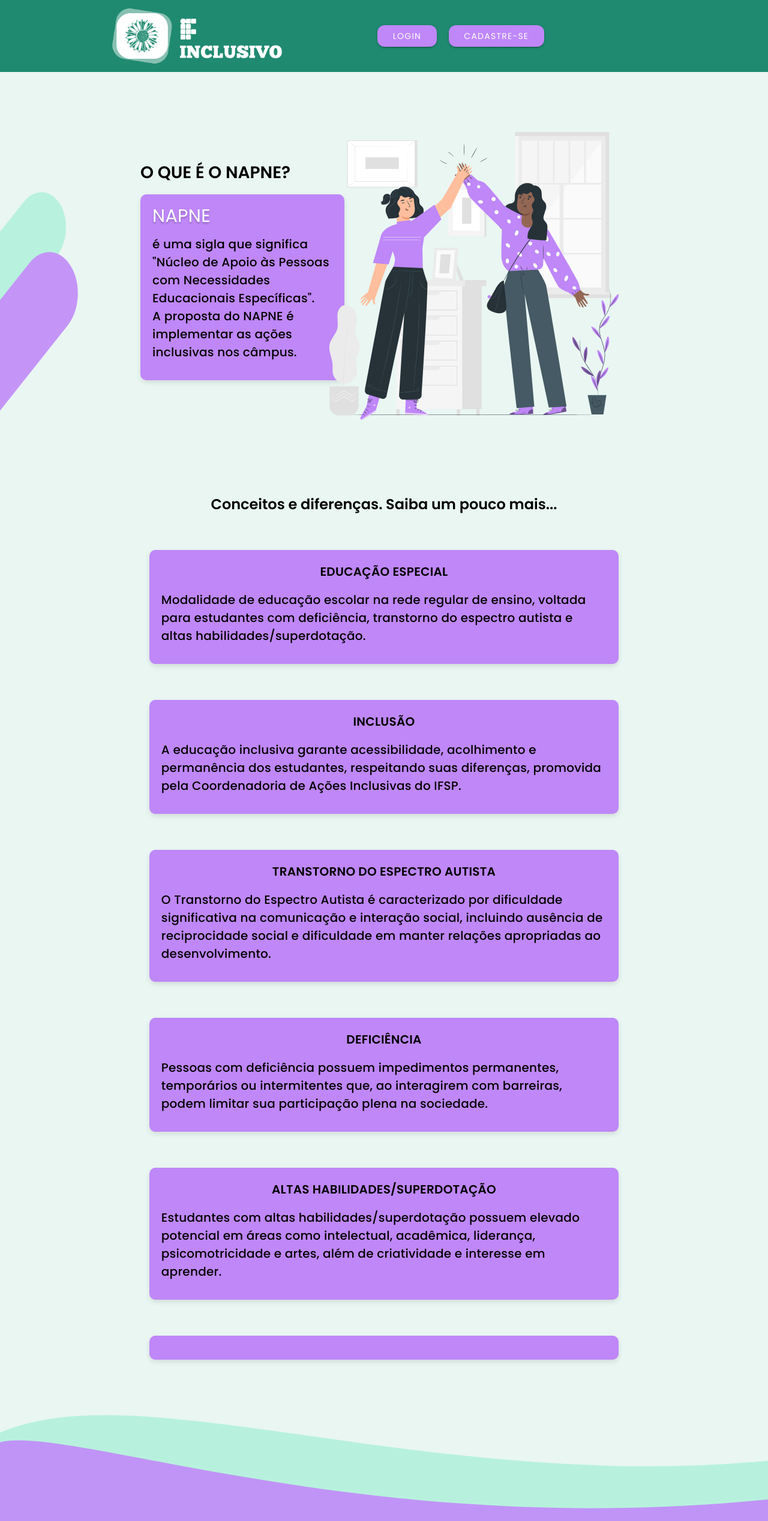
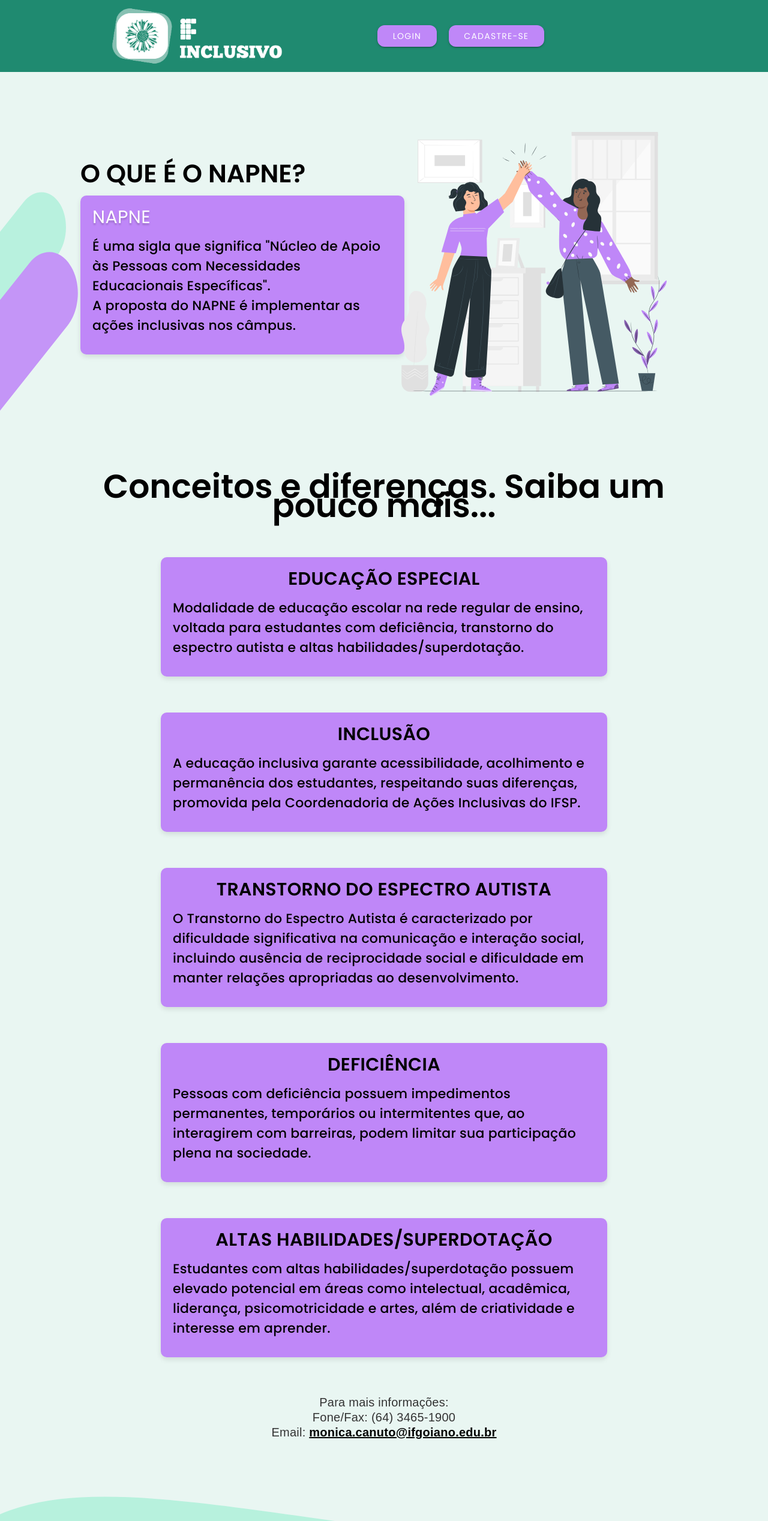
Before and after one commit to arianamesquita/IFInclusivo-frontend, an Angular app: page /napne in a window 1280 px wide. Shown: the top 2536 px of the page at 60% size. Built offline with nearby package versions, Linux system fonts and the light colour scheme.

Commit message:
feat(napne):  versão com o footer

```diff
--- a/src/app/external/views/components/napne/napne.component.html
+++ b/src/app/external/views/components/napne/napne.component.html
@@ -6,7 +6,7 @@
         <h1>O QUE É O NAPNE?</h1>
         <div class="info-box">
           <h2 class="white">NAPNE</h2>
-            <p>é uma sigla que significa "Núcleo de Apoio às Pessoas com Necessidades Educacionais Específicas".
+            <p>É uma sigla que significa "Núcleo de Apoio às Pessoas com Necessidades Educacionais Específicas".
             <br>A proposta do NAPNE é implementar as ações inclusivas nos câmpus.</p>
         </div>
       </div>
@@ -48,9 +48,15 @@
         psicomotricidade e artes, além de criatividade e interesse em aprender.</p>
     </div>
 
-    <div class="info-box">
-      <!--falta criar o contato do final qualquer coisa cria outra dentro dessa pra alinhar à esquerda o texto
+    <!--falta criar o contato do final qualquer coisa cria outra dentro dessa pra alinhar à esquerda o texto
       e essa aqui continuar com center pra manter o que criar no centro-->
+    <div class="footer">
+      <div class="contato">
+        <p> Para mais informações: </p>
+        <p> Fone/Fax: (64) 3465-1900</p>
+        <p> Email: <a href="mailto:monica.canuto@ifgoiano.edu.br">monica.canuto@ifgoiano.edu.br </a></p>
+
+      </div>
     </div>
   </div> <!--tava faltando essas divs.. é bom pensar em caixinhas, uma dentro da outra e como se organizam-->
 </div> <!--porque aí consegue alinhar umas dentro a esquerda, outras a direita, por aí vai-->
--- a/src/app/external/views/components/napne/napne.component.scss
+++ b/src/app/external/views/components/napne/napne.component.scss
@@ -43,22 +43,24 @@
 }
 
 
+
+
 .text-section {
-  max-width: 300px;
+  max-width: 500px;
 }
 
 /* titulo negrito */
 .text-section h1 {
   font-family: "Poppins-600-semibold";
   font-weight: 600;
-  font-size: 2em;
+  font-size: 3em;
   color: $black;
   text-align: start;
 }
-
+/*imagem principal */
 .image-section img {
   width: 40vw;
-  height: 60vh;
+  height: 55vh;
   align-items: center;
   justify-content: center;
 }
@@ -72,14 +74,14 @@
 /* título principal */
 .texto {
   text-align: center;
-  padding: 20px;
+  padding: 30px;
   width: 100%;
 }
-
+/* titulo dos topicos */
 .texto h1 {
   font-family: "Poppins-600-semibold";
   font-weight: 600;
-  font-size: 24px;
+  font-size: 55px;
   color: $black;
   margin: 0;
 }
@@ -92,13 +94,14 @@
   padding: 20px;
   margin: 20px auto; /* Centraliza o elemento */
   width: 100%; /* Responsivo para telas menores */
-  max-width: 58vw; /* Limita a largura máxima */
+  max-width: 55vw; /* Limita a largura máxima */
   box-shadow: 0 4px 8px rgba(0, 0, 0, 0.1); /* Adiciona uma leve sombra */
-  /* Estilo dos títulos  */
+
+  /* Estilo dos títulos topicps  */
   h2 {
     font-family: "Poppins-600-semibold";
     font-weight: 600;
-    font-size: 20px;
+    font-size: 30px;
     color: $black;
     border-radius: 8px;
     text-align: center;
@@ -118,7 +121,33 @@
 .info-box p {
   font-family: "Poppins-600-medium";
   font-weight: 600;
-  font-size: 20px;
+  font-size: 22px;
   line-height: 1.5;
   text-align: start;
 }
+
+
+
+.footer {
+  font-family: 'Poppins', sans-serif;
+  padding: 20px;
+  text-align: center;
+
+}
+
+.footer p {
+  margin: 5px 0;
+  font-size: 20px; /* Tamanho do texto */
+  color: #333;
+}
+
+.footer a {
+  color: #000; /* Cor do link */
+
+  font-weight: 600; /* Define peso para destacar o link */
+}
+
+.footer a:hover {
+  text-decoration: underline; /* Adiciona sublinhado ao passar o mouse */
+  color: #007b7b; /* Cor ao passar o mouse */
+}
```
